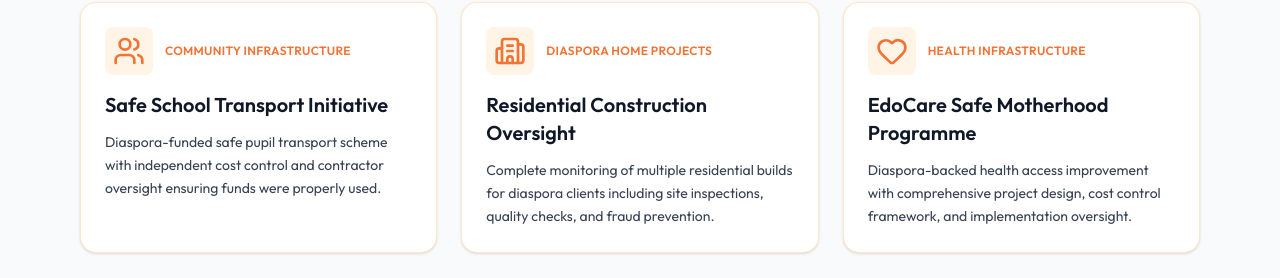
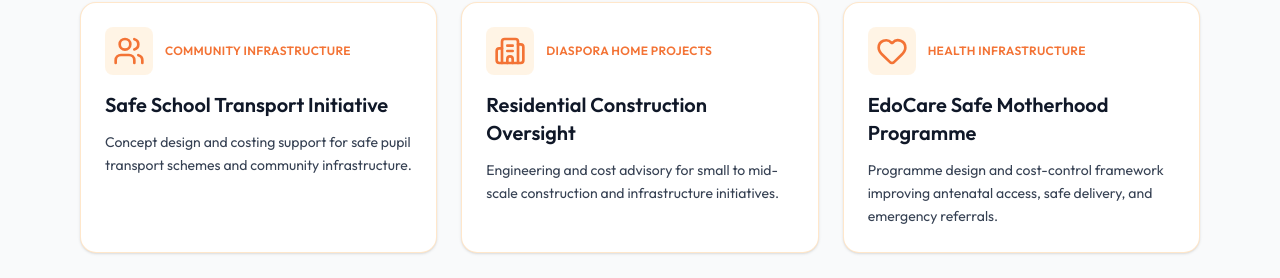
Before and after one commit to myboltm/willtech, a Next.js app: page / in a window 1280 px wide. Shown: the part 2631-2909 px from the top of the page. Built offline with nearby package versions, Linux system fonts and the light colour scheme.

Commit message:
Update Projects.tsx

```diff
--- a/components/Projects.tsx
+++ b/components/Projects.tsx
@@ -8,21 +8,21 @@ export default function Projects() {
             id: 'community',
             title: 'Safe School Transport Initiative',
             category: 'Community Infrastructure',
-            description: 'Diaspora-funded safe pupil transport scheme with independent cost control and contractor oversight ensuring funds were properly used.',
+            description: 'Concept design and costing support for safe pupil transport schemes and community infrastructure.',
             icon: <Users className="w-8 h-8" />
         },
         {
             id: 'infrastructure',
             title: 'Residential Construction Oversight',
             category: 'Diaspora Home Projects',
-            description: 'Complete monitoring of multiple residential builds for diaspora clients including site inspections, quality checks, and fraud prevention.',
+            description: 'Engineering and cost advisory for small to mid-scale construction and infrastructure initiatives.',
             icon: <Building2 className="w-8 h-8" />
         },
         {
             id: 'health',
             title: 'EdoCare Safe Motherhood Programme',
             category: 'Health Infrastructure',
-            description: 'Diaspora-backed health access improvement with comprehensive project design, cost control framework, and implementation oversight.',
+            description: 'Programme design and cost-control framework improving antenatal access, safe delivery, and emergency referrals.',
             icon: <Heart className="w-8 h-8" />
         }
     ];
```
